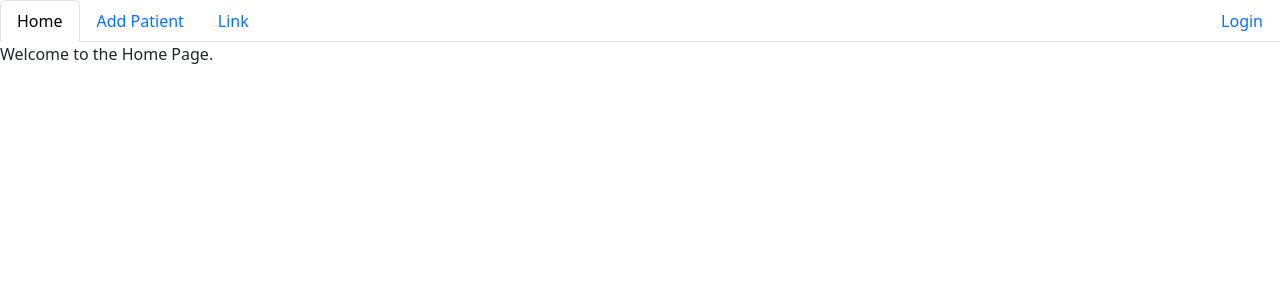
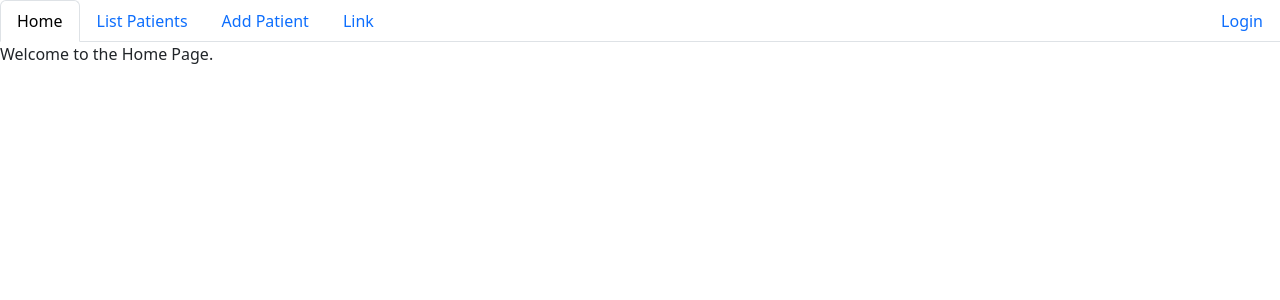
Before and after one commit to Jluelsdo/AirtecWebservice, a Django app: page / in a window 1280 px wide. Shown: the top 300 px of the page. Run offline with Django 4.2, Linux system fonts and the light colour scheme; some libraries are stand-ins or nearby versions.

Commit message:
Add listview for patients with dummy id show

```diff
--- a/airtecWebservice/patients/urls.py
+++ b/airtecWebservice/patients/urls.py
@@ -1,8 +1,9 @@
 from django.urls import path, include
 
-from .views import HomeView, CreatePatientView
+from .views import HomeView, CreatePatientView, ListPatientView
 
 urlpatterns = [
     path('', HomeView.as_view(), name='home'),
-    path('patients/', CreatePatientView.as_view(), name='create_patient')
+    path('patients/', ListPatientView.as_view(), name='list_patients'),
+    path('patients/add', CreatePatientView.as_view(), name='create_patient')
 ]
--- a/airtecWebservice/patients/views.py
+++ b/airtecWebservice/patients/views.py
@@ -1,6 +1,6 @@
 from django.shortcuts import render
 
-from django.views.generic import TemplateView
+from django.views.generic import TemplateView, ListView
 from django.views.generic.edit import CreateView
 
 from .models import Patient
@@ -18,3 +18,10 @@ class CreatePatientView(CreateView):
     def form_valid(self, form):
         form.instance.created_by = self.request.user
         return super().form_valid(form)
+
+class ListPatientView(ListView):
+    """List all patients."""
+    template_name = 'patients/list_patients.html'
+    model = Patient
+    context_object_name = 'patients'
+    ordering = ['patient_id']
--- a/airtecWebservice/templates/base.html
+++ b/airtecWebservice/templates/base.html
@@ -12,6 +12,9 @@
     <ul class="nav nav-tabs">
         <li class="nav-item">
           <a class="nav-link active" aria-current="page" href="{% url 'home' %}">Home</a>
+        </li>
+        <li class="nav-item">
+          <a class="nav-link" href="{% url 'list_patients' %}">List Patients</a>
         </li>
         <li class="nav-item">
           <a class="nav-link" href="{% url 'create_patient' %}">Add Patient</a>
```
Also changed, not shown: airtecWebservice/patients/templates/patients/list_patients.html (added, +12 -0 lines).
